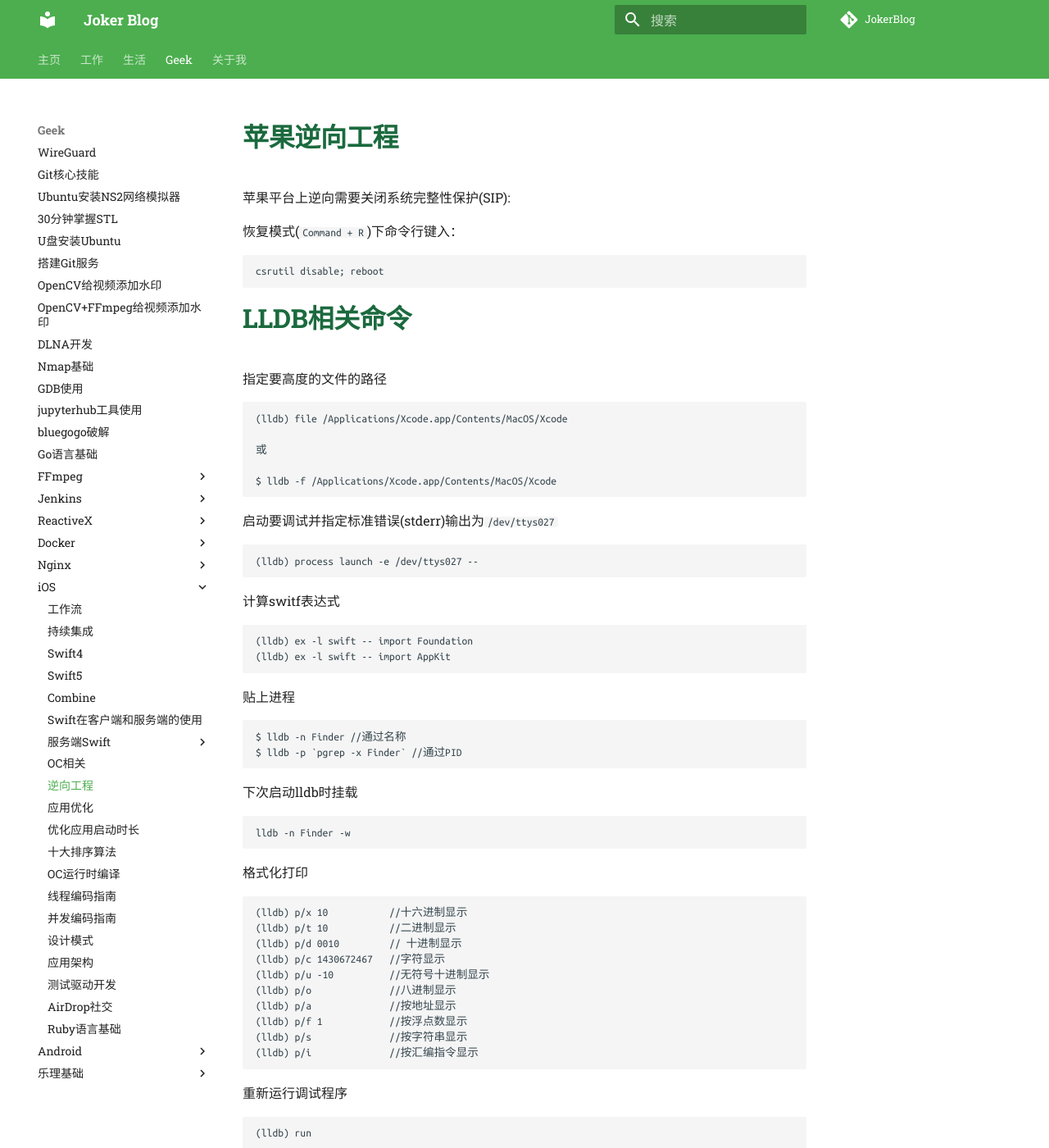
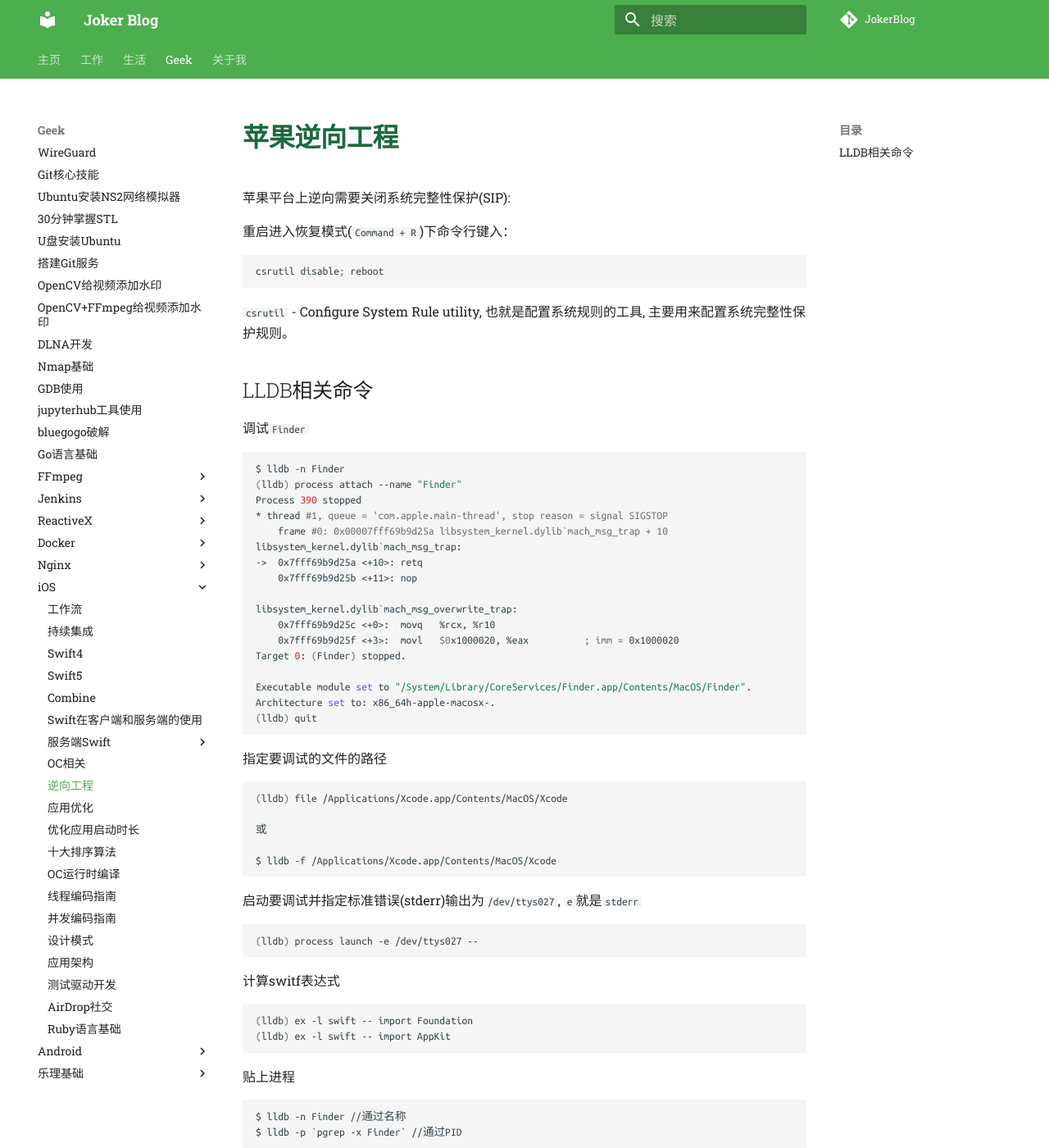
Before and after one commit to wangzhizhou/JokerBlog, an MkDocs documentation site: the page built from docs/iOS/reverse.md, in a window 1280 px wide and 1400 px high. Shown: the whole window at 82% size. Built offline with MkDocs 1.6.1 and Material for MkDocs 9.7.7, drawn with Linux system fonts in a browser that asks for light colours; comment, search, counter and statistics services are not loaded.

Commit message:
temp complete

````diff
--- a/docs/iOS/reverse.md
+++ b/docs/iOS/reverse.md
@@ -2,17 +2,41 @@
 
 苹果平台上逆向需要关闭系统完整性保护(SIP):
 
-恢复模式(`Command + R`)下命令行键入：
+重启进入恢复模式(`Command + R`)下命令行键入：
 
-```
+```bash
 csrutil disable; reboot
 ```
 
-# LLDB相关命令
+`csrutil` - Configure System Rule utility, 也就是配置系统规则的工具, 主要用来配置系统完整性保护规则。
 
-指定要高度的文件的路径
+## LLDB相关命令
 
+调试`Finder`
+
+```bash
+$ lldb -n Finder
+(lldb) process attach --name "Finder"
+Process 390 stopped
+* thread #1, queue = 'com.apple.main-thread', stop reason = signal SIGSTOP
+    frame #0: 0x00007fff69b9d25a libsystem_kernel.dylib`mach_msg_trap + 10
+libsystem_kernel.dylib`mach_msg_trap:
+->  0x7fff69b9d25a <+10>: retq
+    0x7fff69b9d25b <+11>: nop
+
+libsystem_kernel.dylib`mach_msg_overwrite_trap:
+    0x7fff69b9d25c <+0>:  movq   %rcx, %r10
+    0x7fff69b9d25f <+3>:  movl   $0x1000020, %eax          ; imm = 0x1000020
+Target 0: (Finder) stopped.
+
+Executable module set to "/System/Library/CoreServices/Finder.app/Contents/MacOS/Finder".
+Architecture set to: x86_64h-apple-macosx-.
+(lldb) quit
 ```
+
+指定要调试的文件的路径
+
+```bash
 (lldb) file /Applications/Xcode.app/Contents/MacOS/Xcode
 
 或
@@ -20,16 +44,15 @@ csrutil disable; reboot
 $ lldb -f /Applications/Xcode.app/Contents/MacOS/Xcode
 ```
 
+启动要调试并指定标准错误(stderr)输出为`/dev/ttys027`, `e`就是`stderr`
 
-启动要调试并指定标准错误(stderr)输出为`/dev/ttys027`
-
-```
+```bash
 (lldb) process launch -e /dev/ttys027 --
 ```
 
 计算switf表达式
 
-```
+```bash
 (lldb) ex -l swift -- import Foundation
 (lldb) ex -l swift -- import AppKit
 ```
````
Also changed, not shown: docs/geek/Go语言基础.md (+22 -0 lines), docs/iOS/ruby.md (+4 -0 lines).
